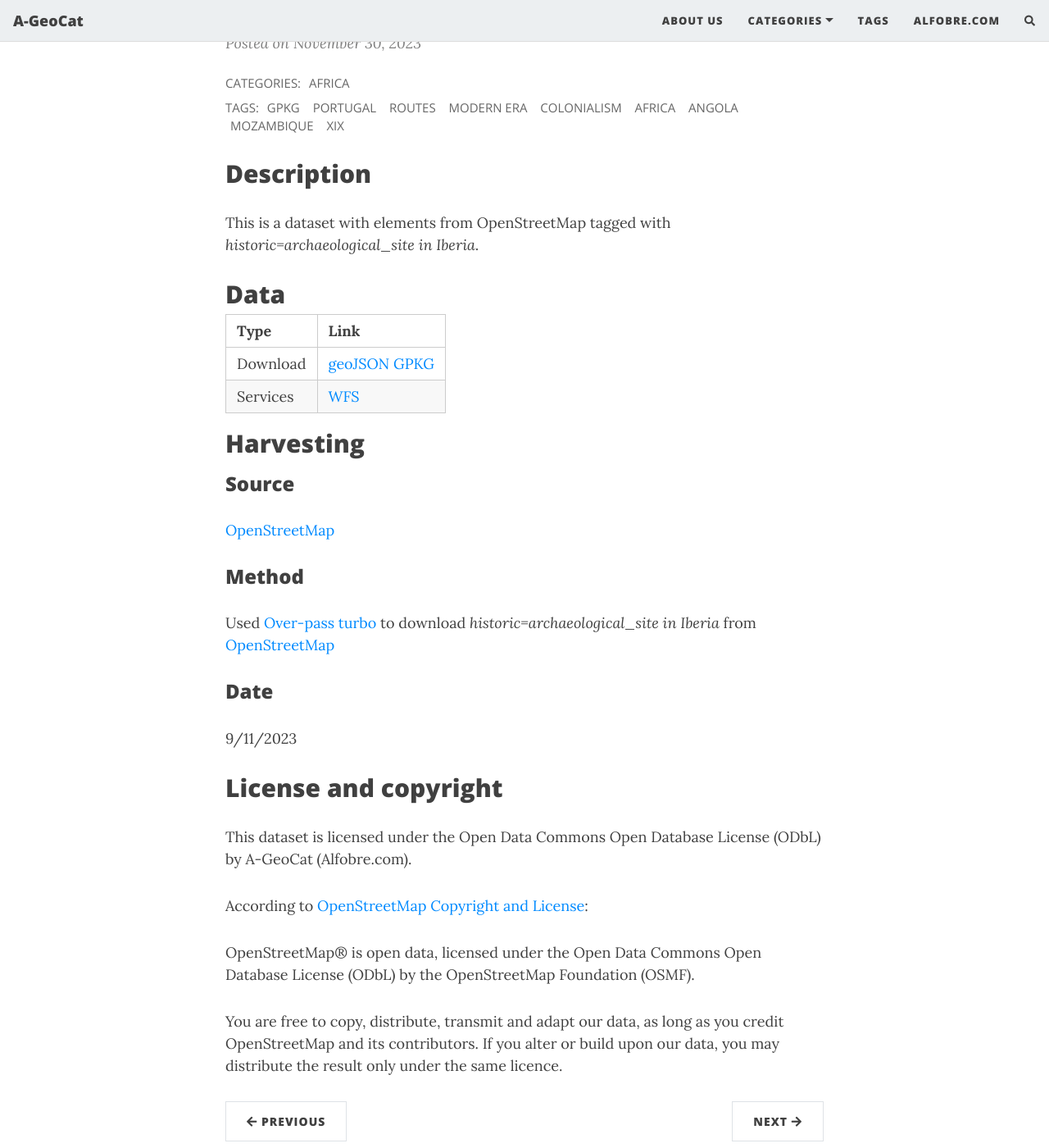
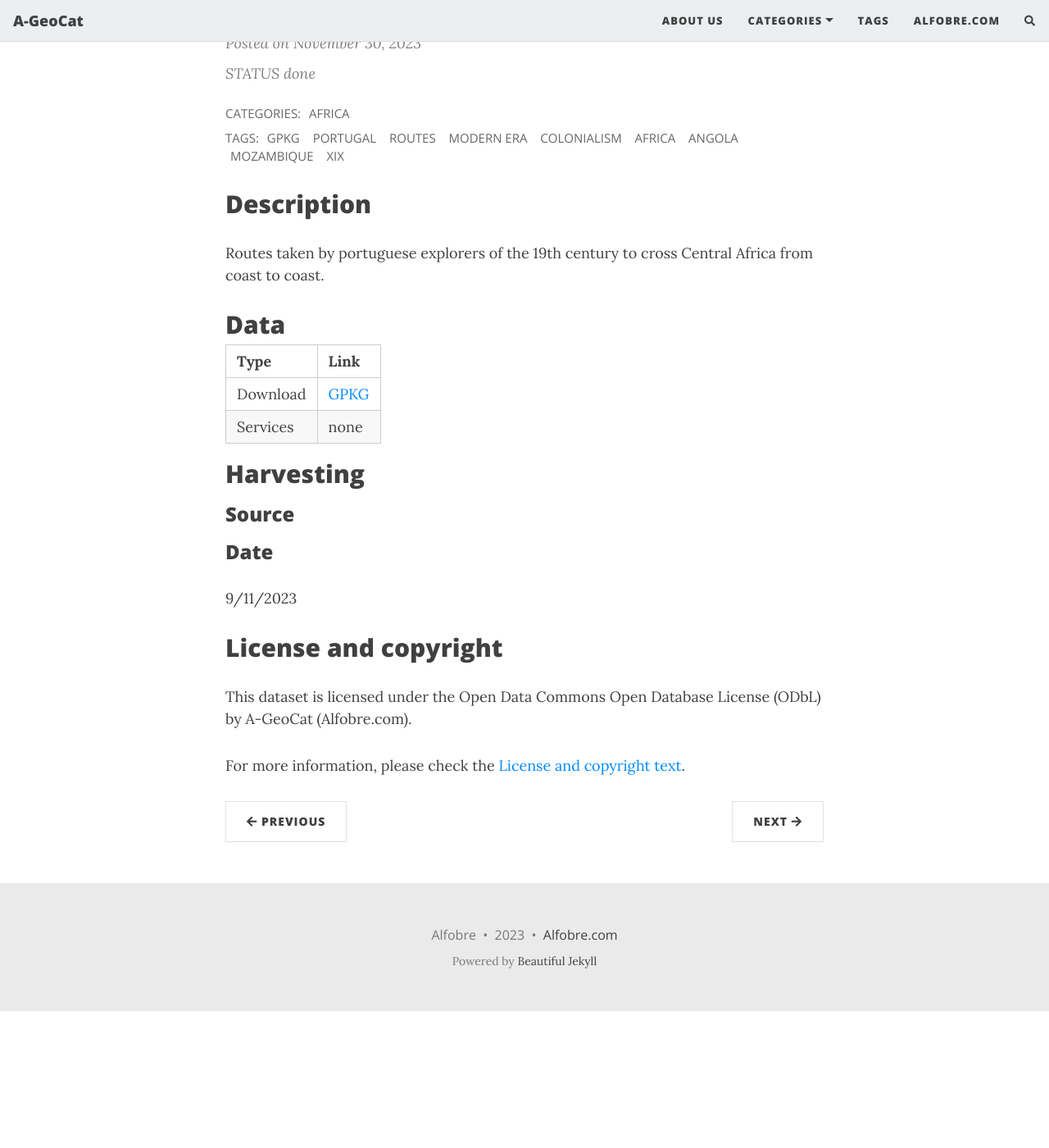
Before and after one commit to projetoalfobre/a-geocat, a Jekyll site: the page built from _posts/2023-11-30-XIX-portuguese-explorations-in-africa.md, in a window 1280 px wide and 1400 px high, scrolled down 204 px. Shown: the whole window at 82% size. Built offline with Jekyll 4.4.1, drawn with Linux system fonts in a browser that asks for light colours; nearby versions of some CDN libraries; comment, search, counter and statistics services are not loaded; after the commit the page ends 1437 px from its top, so only the background shows below that; some of the changed text lies outside the part shown.

Commit message:
Update 2023-11-30-XIX-portuguese-explorations-in-africa.md

```diff
--- a/_posts/2023-11-30-XIX-portuguese-explorations-in-africa.md
+++ b/_posts/2023-11-30-XIX-portuguese-explorations-in-africa.md
@@ -1,31 +1,31 @@
 ---
 layout: post
 title: Portuguese explorations in Africa
-subtitle: Site list from OpenStreetMap
+subtitle: Routes of the 19th century explorations
 cover-img:
 thumbnail-img:
 share-img:
 tags: [gpkg, portugal, routes, modern era, colonialism, africa, angola, mozambique, xix]
 author:
 categories: [Africa]
+published: true
+status: done
+last-updated:
 ---
 
 ## Description
-This is a dataset with elements from OpenStreetMap tagged with *historic=archaeological_site in Iberia*.
+Routes taken by portuguese explorers of the 19th century to cross Central Africa from coast to coast.
 
 ## Data
 
 | Type | Link |
 | :------ |:--- |
-| Download | [geoJSON](https://projetoalfobre.github.io/alfobre-gis-repository/Iberian_Peninsula/archaeological/openstreetmap/OSM_historic_archaeological_site_in_Iberia.geojson) [GPKG](https://projetoalfobre.github.io/alfobre-gis-repository/Iberian_Peninsula/archaeological/openstreetmap/OSM_historic_archaeological_site_in_Iberia.gpkg) |
-| Services | [WFS](https://qgiscloud.com/alfobre/OSM_historic_archaeological_site_in_Iberia/wms?SERVICE=WMS&REQUEST=GetCapabilities) |
+| Download | [GPKG](httpsic_archaeological_site_in_Iberia.gpkg) |
+| Services | none |
 
 ## Harvesting
 ### Source
-[OpenStreetMap](https://www.openstreetmap.org/)
 
-### Method
-Used [Over-pass turbo](https://overpass-turbo.eu/) to download *historic=archaeological_site in Iberia* from [OpenStreetMap](https://www.openstreetmap.org/)
 
 ### Date
 9/11/2023
@@ -33,8 +33,4 @@ Used [Over-pass turbo](https://overpass-turbo.eu/) to download *historic=archaeo
 ## License and copyright
 This dataset is licensed under the Open Data Commons Open Database License (ODbL) by A-GeoCat (Alfobre.com).
 
-According to [OpenStreetMap Copyright and License](https://www.openstreetmap.org/copyright/en):
-
- OpenStreetMap® is open data, licensed under the Open Data Commons Open Database License (ODbL) by the OpenStreetMap Foundation (OSMF).
-
-You are free to copy, distribute, transmit and adapt our data, as long as you credit OpenStreetMap and its contributors. If you alter or build upon our data, you may distribute the result only under the same licence.
+For more information, please check the [License and copyright text](../aboutus/).
```
